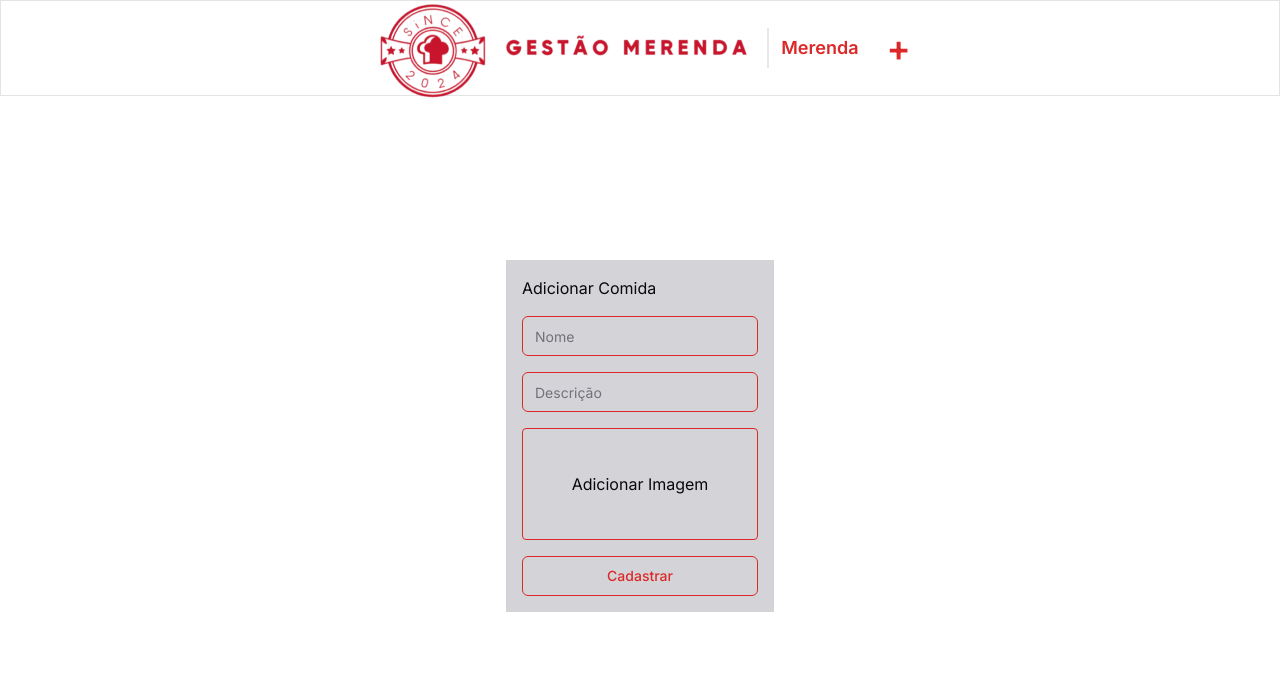
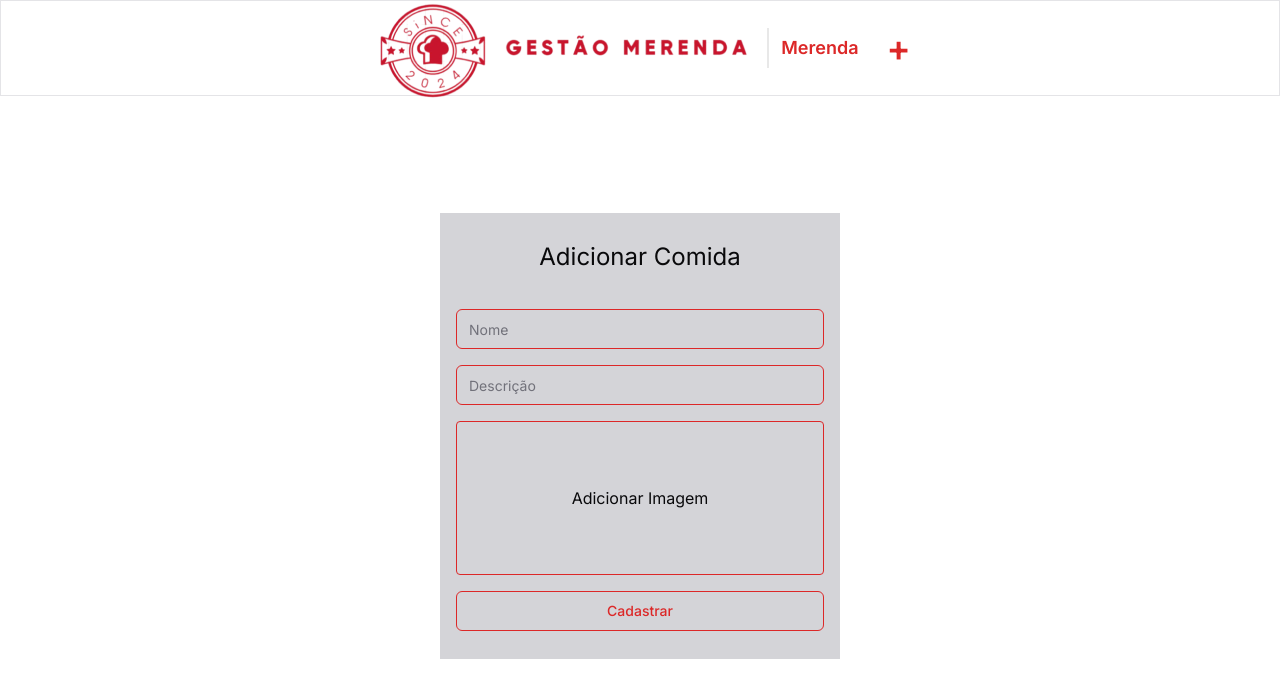
Before and after one commit to 1Edum/Merenda, a Next.js app in the folder frontend/: page /kitchen/inserir in a window 1280 px wide. Shown: the top 698 px of the page. Built offline with nearby package versions, Linux system fonts and the light colour scheme.

Commit message:
feat: teste

```diff
--- a/frontend/app/_hooks/useFirebaseUpload.ts
+++ b/frontend/app/_hooks/useFirebaseUpload.ts
@@ -1,38 +1,41 @@
-// src/_hooks/useFirebaseUpload.ts
+// useFirebaseUpload.ts
+import { useState } from 'react';
+import { getStorage, ref, uploadBytes, getDownloadURL } from 'firebase/storage';
+import { FirebaseApp } from 'firebase/app'; // Ajuste o caminho conforme necessário
 
-import { useState } from 'react';
-import { ref, uploadBytes, getDownloadURL } from "firebase/storage";
 import { storage } from '../firebaseConfig';
 
-const useFirebaseUpload = () => {
-  const [uploading, setUploading] = useState(false);
+// Tipos para o estado e erros
+interface UseFirebaseUploadResult {
+  uploadFile: (file: File) => Promise<string | null>;
+  uploading: boolean;
+  error: string | null;
+}
+
+const useFirebaseUpload = (): UseFirebaseUploadResult => {
+  const [uploading, setUploading] = useState<boolean>(false);
   const [error, setError] = useState<string | null>(null);
-  const [url, setUrl] = useState<string | null>(null);
 
-  const uploadFile = async (file: File) => {
+  const uploadFile = async (file: File): Promise<string | null> => {
     setUploading(true);
     setError(null);
 
     try {
-      // Cria uma referência para o arquivo no Firebase Storage
-      const fileRef = ref(storage, `images/${file.name}`);
+      const storageRef = ref(storage); // Referência ao storage
+      const fileRef = ref(storageRef, `images/${file.name}`); // Referência ao arquivo
+      await uploadBytes(fileRef, file); // Upload do arquivo
 
-      // Faz o upload do arquivo
-      const snapshot = await uploadBytes(fileRef, file);
-
-      // Obtém a URL pública do arquivo
-      const downloadURL = await getDownloadURL(snapshot.ref);
-
-      setUrl(downloadURL);
+      const downloadURL = await getDownloadURL(fileRef); // Obtém a URL de download
       return downloadURL;
     } catch (err) {
-      setError((err as Error).message);
+      setError((err as Error).message); // Define a mensagem de erro
+      return null;
     } finally {
       setUploading(false);
     }
   };
 
-  return { uploadFile, uploading, url, error };
+  return { uploadFile, uploading, error };
 };
 
 export default useFirebaseUpload;
--- a/frontend/app/kitchen/inserir/page.tsx
+++ b/frontend/app/kitchen/inserir/page.tsx
@@ -35,22 +35,19 @@ function Page() {
     }
   };
 
-  const handleCategoryClick = (selectedCategory: string) => {
-    setCategory(selectedCategory);
-  };
-
-  const getCategoryClass = (currentCategory: string) => {
-    return category === currentCategory ? 'bg-blue-500 text-white' : 'bg-white';
-  };
-
   return (
     <main className='flex flex-col justify-center items-center gap-y-2 h-[85vh]'>
-      <section className='bg-zinc-300 p-4 flex flex-col gap-y-4'>
-        <h3>Adicionar Comida </h3>
+      <section className='absolute top-[15vh]'>
+        {uploadError && <p className="text-red-500">Erro ao fazer upload: {uploadError}</p>}
+        {addError && <p className="text-red-500">Erro ao adicionar comida: {addError}</p>}
+        {success && <p className="text-green-500">Comida adicionada com sucesso!</p>}
+      </section>
+      <section className='bg-zinc-300 py-7 px-4 flex flex-col text-center gap-y-4 w-[80vw] md:w-[50vh]'>
+        <h3 className='text-2xl text-center mb-5'>Adicionar Comida </h3>
         <Input placeholder={"Nome"} value={name} onChange={(e) => setName(e.target.value)} />
         <Input placeholder={"Descrição"} value={description} height={"h-20"} onChange={(e) => setDescription(e.target.value)} />
-        <div className='border border-primary flex flex-col justify-center items-center rounded h-28 p-4'>
-          <label htmlFor="file-upload" className='cursor-pointer text-center'>
+        <div className='border border-primary flex flex-col justify-center items-center rounded'>
+          <label htmlFor="file-upload" className='cursor-pointer p-16'>
             {selectedFile ? selectedFile.name : "Adicionar Imagem"}
           </label>
           <input
@@ -61,13 +58,10 @@ function Page() {
             className='hidden'
           />
         </div>
-
         <Button onClick={handleSubmit} disabled={uploading || addingFood}>
           {uploading || addingFood ? "Carregando..." : "Cadastrar"}
         </Button>
-        {uploadError && <p className="text-red-500">Erro ao fazer upload: {uploadError}</p>}
-        {addError && <p className="text-red-500">Erro ao adicionar comida: {addError}</p>}
-        {success && <p className="text-green-500">Comida adicionada com sucesso!</p>}
+
       </section>
     </main>
   );
```
